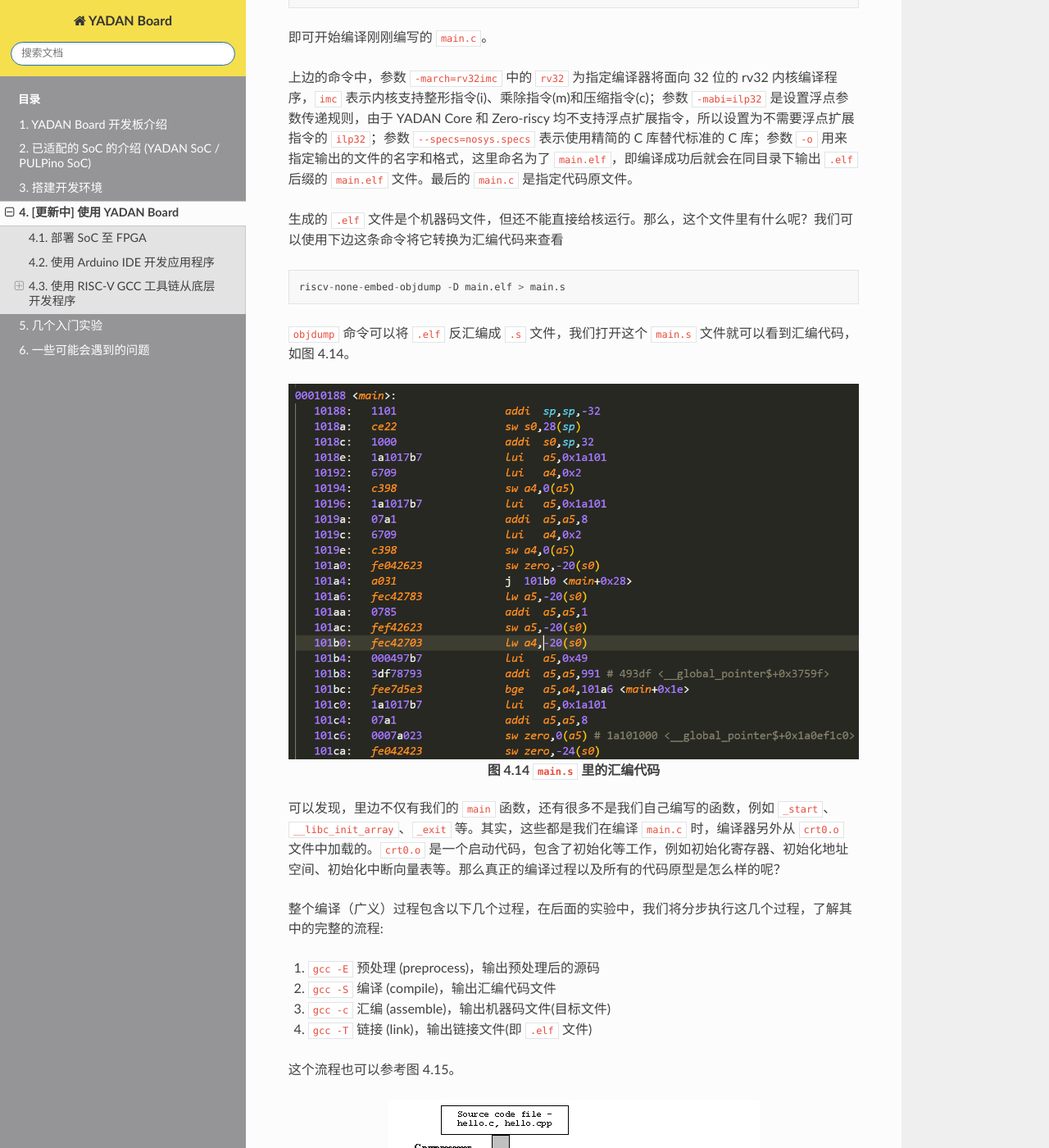
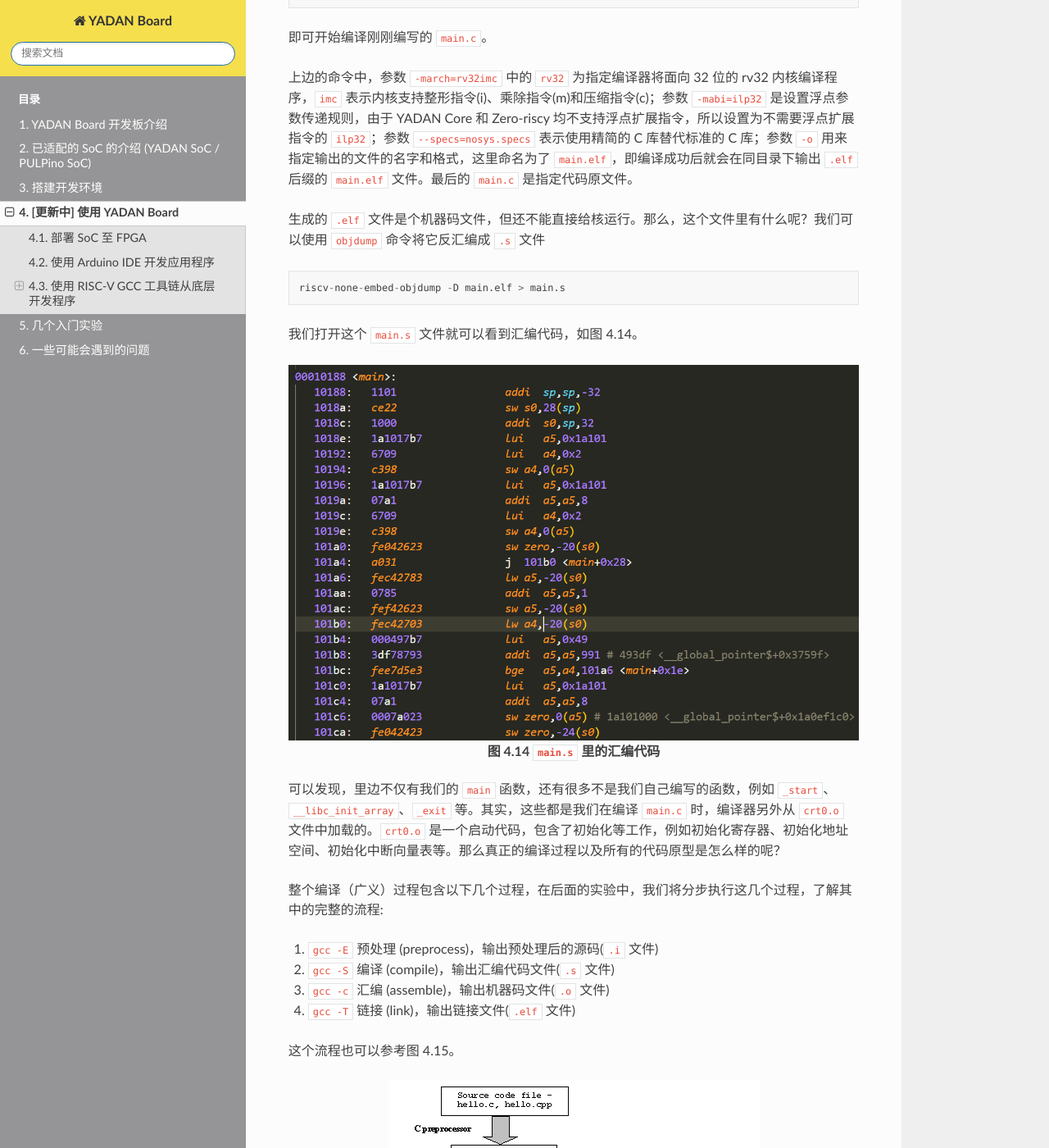
Before and after one commit to CSY-tvgo/YADAN-Docs, a Sphinx documentation site: the page built from docs/source/YADAN_Board/chap4.md, in a window 1280 px wide and 1400 px high, scrolled down 10905 px. Shown: the whole window at 82% size. Built offline with Sphinx 7.4.7 and the Read the Docs theme 2.0.0, drawn with Linux system fonts in a browser that asks for light colours.

Commit message:
update chap4.3.3-4.3.4

````diff
--- a/docs/source/YADAN_Board/chap4.md
+++ b/docs/source/YADAN_Board/chap4.md
@@ -173,11 +173,12 @@ riscv-none-embed-gcc -march=rv32imc -mabi=ilp32 --specs=nosys.specs -o main.elf
 
 上边的命令中，参数 `-march=rv32imc` 中的 `rv32` 为指定编译器将面向 32 位的 rv32 内核编译程序，`imc` 表示内核支持整形指令(i)、乘除指令(m)和压缩指令(c)；参数 `-mabi=ilp32` 是设置浮点参数传递规则，由于 YADAN Core 和 Zero-riscy 均不支持浮点扩展指令，所以设置为不需要浮点扩展指令的 `ilp32`；参数 `--specs=nosys.specs` 表示使用精简的 C 库替代标准的 C 库；参数 `-o` 用来指定输出的文件的名字和格式，这里命名为了 `main.elf`，即编译成功后就会在同目录下输出 `.elf` 后缀的 `main.elf` 文件。最后的 `main.c` 是指定代码原文件。
 
-生成的 `.elf` 文件是个机器码文件，但还不能直接给核运行。那么，这个文件里有什么呢？我们可以使用下边这条命令将它转换为汇编代码来查看
+生成的 `.elf` 文件是个机器码文件，但还不能直接给核运行。那么，这个文件里有什么呢？我们可以使用 `objdump` 命令将它反汇编成 `.s` 文件
 ```
 riscv-none-embed-objdump -D main.elf > main.s
 ```
-`objdump` 命令可以将 `.elf` 反汇编成 `.s` 文件，我们打开这个 `main.s` 文件就可以看到汇编代码，如图 4.14。
+
+我们打开这个 `main.s` 文件就可以看到汇编代码，如图 4.14。
 
 **<center>![图 4.14 `main.s` 里的汇编代码](imgs/img_04_16.png)
 图 4.14 `main.s` 里的汇编代码</center>**
@@ -185,10 +186,10 @@ riscv-none-embed-objdump -D main.elf > main.s
 可以发现，里边不仅有我们的 `main` 函数，还有很多不是我们自己编写的函数，例如 `_start`、`__libc_init_array`、`_exit` 等。其实，这些都是我们在编译 `main.c` 时，编译器另外从 `crt0.o` 文件中加载的。`crt0.o` 是一个启动代码，包含了初始化等工作，例如初始化寄存器、初始化地址空间、初始化中断向量表等。那么真正的编译过程以及所有的代码原型是怎么样的呢？
 
 整个编译（广义）过程包含以下几个过程，在后面的实验中，我们将分步执行这几个过程，了解其中的完整的流程:
-1. `gcc -E` 预处理 (preprocess)，输出预处理后的源码
-2. `gcc -S` 编译 (compile)，输出汇编代码文件
-3. `gcc -c` 汇编 (assemble)，输出机器码文件(目标文件)
-4. `gcc -T` 链接 (link)，输出链接文件(即 `.elf` 文件)
+1. `gcc -E` 预处理 (preprocess)，输出预处理后的源码(`.i` 文件)
+2. `gcc -S` 编译 (compile)，输出汇编代码文件(`.s` 文件)
+3. `gcc -c` 汇编 (assemble)，输出机器码文件(`.o` 文件)
+4. `gcc -T` 链接 (link)，输出链接文件(`.elf` 文件)
 
 这个流程也可以参考图 4.15。
 
````
